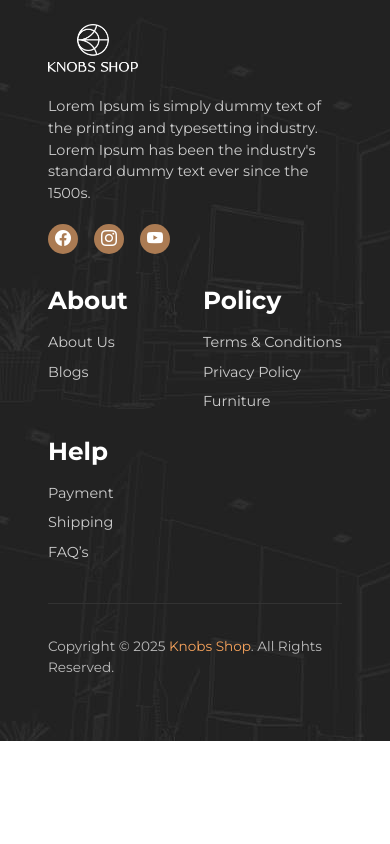
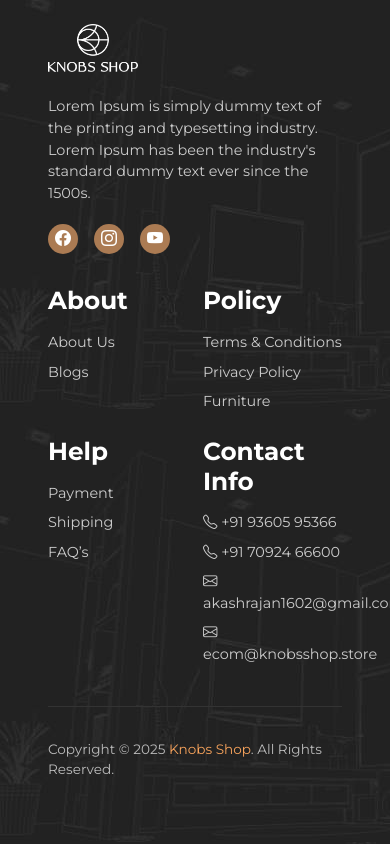
Before and after one commit to prasanthoyasco/knod-shop, a React (Vite) app: page / in a window 390 px wide. Shown: the part 7488-8332 px from the top of the page. Before the commit the page ends 8229 px from the top, so only its background shows below. Built offline with nearby package versions, Linux system fonts and the light colour scheme.

Commit message:
responcive added

```diff
--- a/src/components/FooterSection/FooterSection.css
+++ b/src/components/FooterSection/FooterSection.css
@@ -103,7 +103,7 @@
     gap: 1rem;
   }
   .footer-section {
-    min-width: 100px;
+    min-width: 130px;
     flex: 1 1;
   }
 
--- a/src/components/FooterSection/FooterSection.jsx
+++ b/src/components/FooterSection/FooterSection.jsx
@@ -38,7 +38,7 @@ function FooterSection() {
           <a href="#">FAQ’s</a>
         </div>
 
-        <div className="footer-section contact">
+        <div className="footer-section contacts">
           <h4 className='fs-2'>Contact Info</h4>
           <a href="/"><i className="bi bi-telephone"></i> +91 93605 95366</a>
           <a href="/"><i className="bi bi-telephone"></i> +91 70924 66600</a>
```
